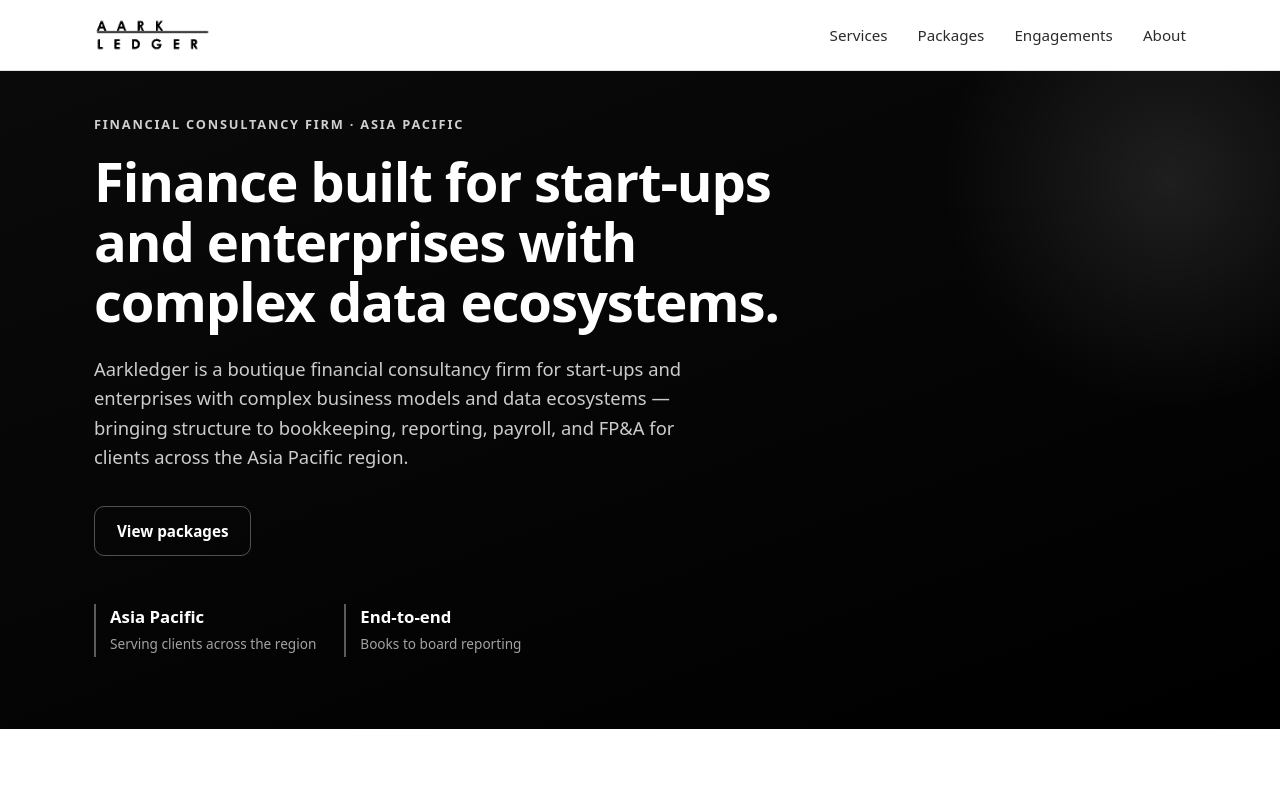
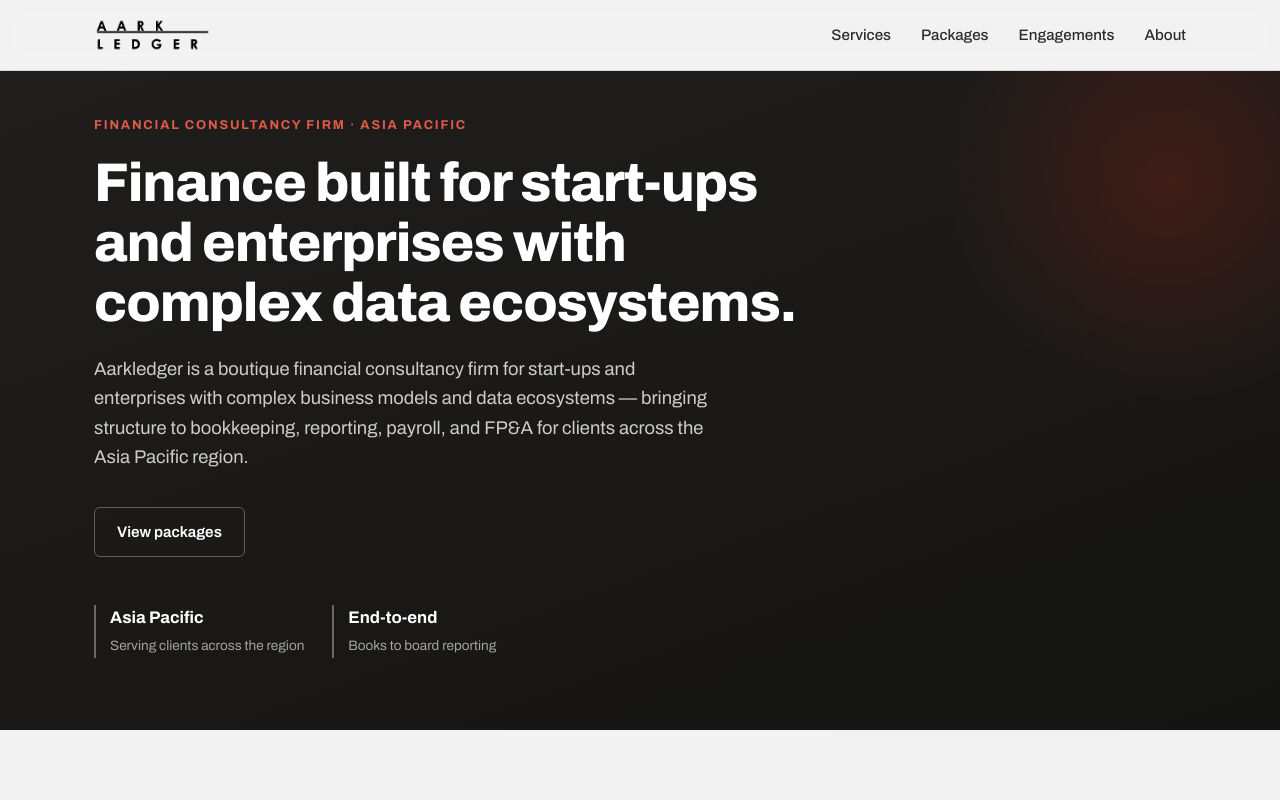
Before and after one commit to Aarkledger/aarkledger-site, a Next.js app: page / in a window 1280 px wide. Shown: the top 800 px of the page. Built offline with nearby package versions, Linux system fonts and the light colour scheme.

Commit message:
Update color variables and styles in globals.css

```diff
--- a/app/globals.css
+++ b/app/globals.css
@@ -1,19 +1,22 @@
 :root {
-  --navy: #0a0a0a;
-  --navy-deep: #000000;
-  --slate: #2b2b2b;
-  --slate-light: #6b7280;
-  --accent: #111111;
-  --accent-dark: #000000;
-  --bg: #ffffff;
-  --bg-soft: #f5f5f5;
+  --navy: #201e1d;
+  --navy-deep: #141413;
+  --slate: #2d2b2b;
+  --slate-light: #7d7979;
+  --accent: #ec3013;
+  --accent-dark: #c62c0d;
+  --accent-2: #e15b47;
+  --bg: #f3f2f2;
+  --bg-soft: #eae9e9;
   --bg-card: #ffffff;
-  --border: #e5e5e5;
-  --text: #111111;
-  --text-soft: #555555;
-  --radius: 14px;
+  --border: #dcd8d8;
+  --text: #201e1d;
+  --text-soft: #605d5d;
+  --radius: 6px;
   --maxw: 1140px;
-  --shadow: 0 1px 3px rgba(0, 0, 0, 0.06), 0 8px 28px rgba(0, 0, 0, 0.08);
+  --font-heading: var(--font-archivo), ui-sans-serif, system-ui, sans-serif;
+  --shadow: 0 1px 2px color-mix(in srgb, #2d2b2b 14%, transparent),
+    0 12px 32px color-mix(in srgb, #2d2b2b 16%, transparent);
 }
 
 * {
@@ -27,12 +30,29 @@ html {
 }
 
 body {
-  font-family: ui-sans-serif, system-ui, -apple-system, "Segoe UI", Roboto,
-    Helvetica, Arial, sans-serif;
+  font-family: var(--font-archivo), ui-sans-serif, system-ui, -apple-system,
+    "Segoe UI", Roboto, Helvetica, Arial, sans-serif;
   color: var(--text);
   background: var(--bg);
   line-height: 1.6;
   -webkit-font-smoothing: antialiased;
+}
+
+h1,
+h2,
+h3,
+.brand,
+.eyebrow,
+.float-idx,
+.ghost {
+  font-family: var(--font-heading);
+}
+
+h1,
+h2,
+h3 {
+  font-weight: 800;
+  letter-spacing: -0.02em;
 }
 
 a {
@@ -51,7 +71,7 @@ a {
   position: sticky;
   top: 0;
   z-index: 50;
-  background: rgba(255, 255, 255, 0.9);
+  background: rgba(243, 242, 242, 0.85);
   backdrop-filter: saturate(180%) blur(10px);
   border-bottom: 1px solid var(--border);
 }
@@ -118,7 +138,7 @@ a {
 }
 
 .nav-links a:hover {
-  color: var(--navy);
+  color: var(--accent);
 }
 
 .nav-links .btn {
@@ -139,11 +159,12 @@ a {
   background: var(--navy);
   color: #fff;
   padding: 12px 22px;
-  border-radius: 10px;
+  border-radius: var(--radius);
   font-weight: 600;
   font-size: 0.95rem;
   border: 1px solid var(--navy);
-  transition: transform 0.12s ease, background 0.18s ease, color 0.18s ease;
+  transition: transform 0.12s ease, background 0.18s ease, color 0.18s ease,
+    border-color 0.18s ease;
 }
 
 .btn:hover {
@@ -152,14 +173,14 @@ a {
 }
 
 .btn-accent {
-  background: #fff;
-  border: 1px solid #000;
-  color: #000;
+  background: var(--accent);
+  border: 1px solid var(--accent);
+  color: #fff;
 }
 
 .btn-accent:hover {
-  background: #000;
-  border-color: #000;
+  background: var(--accent-dark);
+  border-color: var(--accent-dark);
   color: #fff;
 }
 
@@ -190,7 +211,7 @@ a {
   height: 460px;
   background: radial-gradient(
     circle,
-    rgba(255, 255, 255, 0.1) 0%,
+    rgba(236, 48, 19, 0.18) 0%,
     transparent 70%
   );
 }
@@ -207,8 +228,8 @@ a {
   font-size: 0.8rem;
   letter-spacing: 0.14em;
   text-transform: uppercase;
-  color: #cfcfcf;
-  font-weight: 600;
+  color: var(--accent-2);
+  font-weight: 700;
   margin-bottom: 18px;
 }
 
@@ -579,7 +600,7 @@ section {
   height: 420px;
   background: radial-gradient(
     circle,
-    rgba(255, 255, 255, 0.1) 0%,
+    rgba(236, 48, 19, 0.2) 0%,
     transparent 70%
   );
 }
@@ -655,7 +676,7 @@ section {
 
 .contact-form input:focus,
 .contact-form textarea:focus {
-  border-color: rgba(255, 255, 255, 0.55);
+  border-color: var(--accent-2);
   background: rgba(255, 255, 255, 0.1);
 }
 
@@ -746,7 +767,7 @@ section {
   font-weight: 800;
   letter-spacing: -0.04em;
   text-transform: uppercase;
-  color: rgba(0, 0, 0, 0.035);
+  color: rgba(32, 30, 29, 0.04);
   white-space: nowrap;
   pointer-events: none;
   user-select: none;
@@ -755,7 +776,7 @@ section {
 }
 
 .section-soft .ghost {
-  color: rgba(0, 0, 0, 0.05);
+  color: rgba(236, 48, 19, 0.06);
 }
 
 .ghost-a { --gd: 50; --gs: -0.05; }
@@ -794,7 +815,7 @@ section {
 .float-idx {
   font-size: 0.78rem;
   font-weight: 700;
-  color: var(--slate-light);
+  color: var(--accent);
   letter-spacing: 0.08em;
   padding-top: 10px;
   min-width: 26px;
@@ -802,7 +823,7 @@ section {
 
 .float-ico {
   display: inline-flex;
-  color: var(--navy);
+  color: var(--accent);
   padding-top: 6px;
   flex-shrink: 0;
 }
@@ -830,6 +851,7 @@ section {
 
 .float-row:hover h3 {
   transform: translateX(10px);
+  color: var(--accent);
 }
 
 .float-row:hover p {
@@ -868,7 +890,7 @@ section {
   display: block;
   width: 36px;
   height: 3px;
-  background: #000;
+  background: var(--accent);
   margin-top: 10px;
 }
 
```
